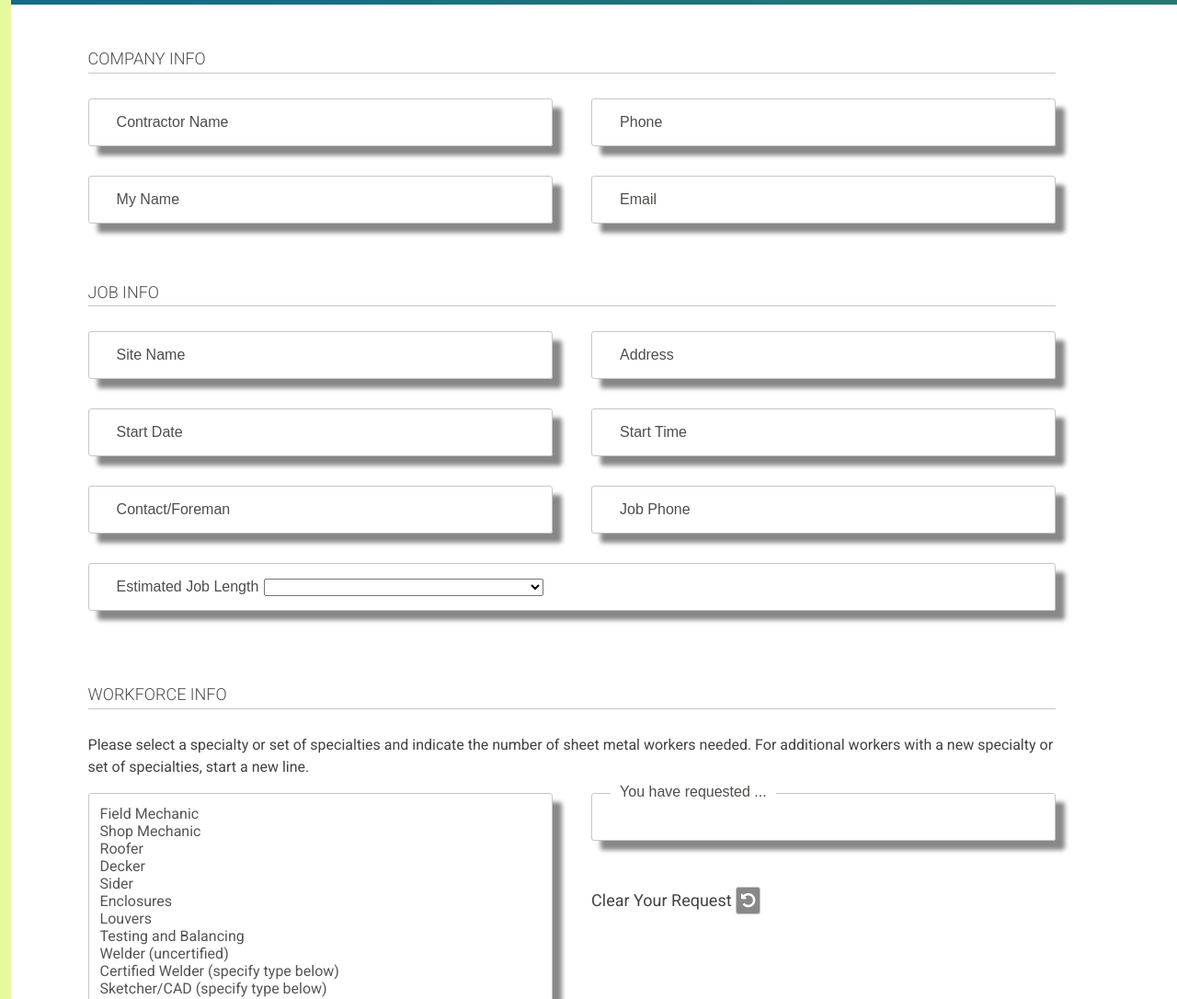
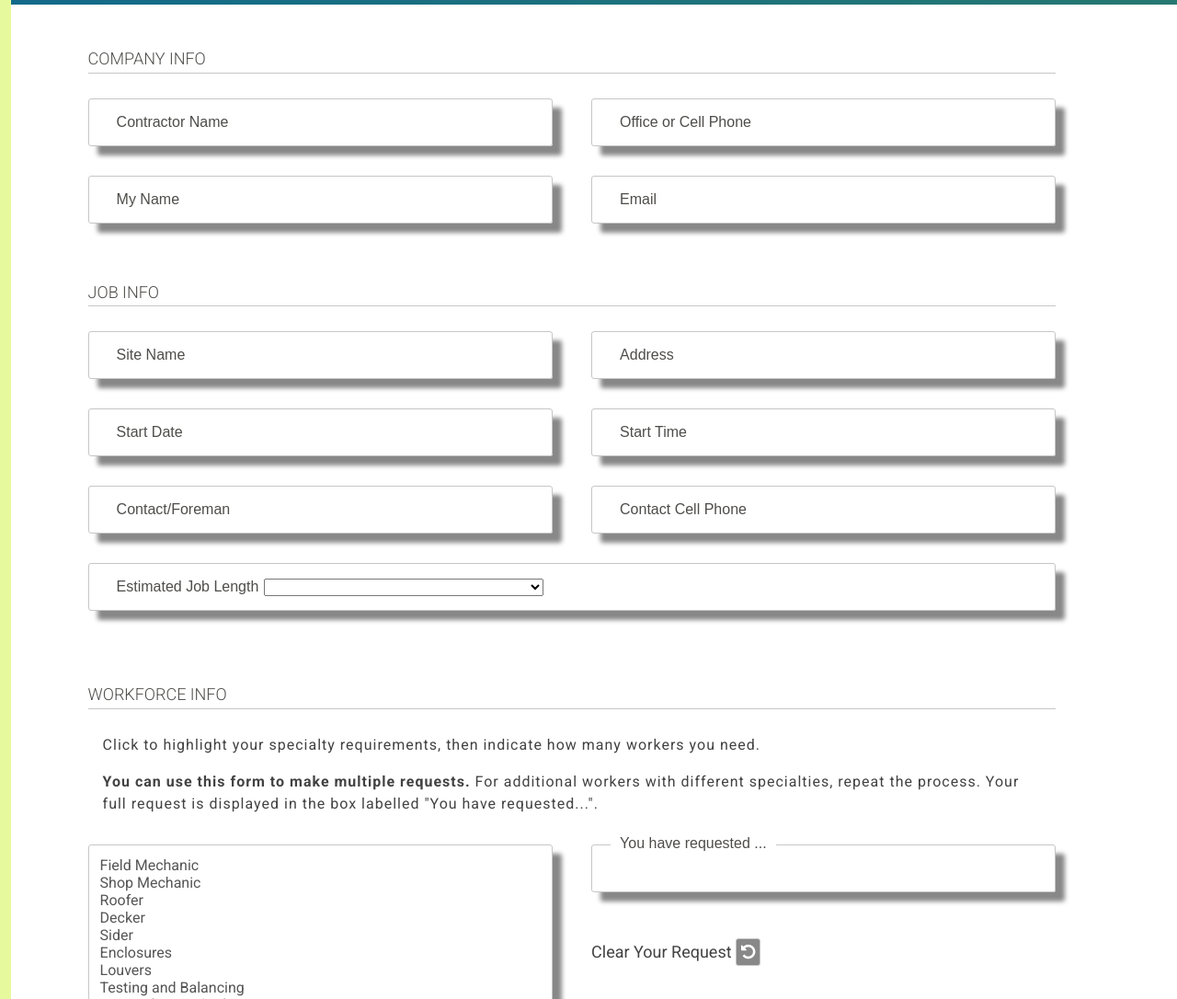
Before and after one commit to ddmcallister/work_webs, a plain HTML site: page referral_hall/index.html in a window 1280 px wide. Shown: the part 340-1426 px from the top of the page at 92% size. Drawn offline with Linux system fonts and the light colour scheme; a web font is replaced by a local one.

Commit message:
david's changes, better instructions

```diff
--- a/referral_hall/css/main.css
+++ b/referral_hall/css/main.css
@@ -201,9 +201,18 @@ label.active {
 	background-color: rgba(255,255,255,1);
 }
 
+#instr-container {
+	margin: 0 1em 2em 1em;
+	letter-spacing: 1px;
+}
+
 p {
 	color: #424242;
 	line-height: 1.5em;
+}
+
+.emph {
+	font-weight: 600;
 }
 
 #spec-container {
--- a/referral_hall/index.html
+++ b/referral_hall/index.html
@@ -36,7 +36,7 @@
 				<div class="right-col">
 					<div class="controls">
 						<input type="tel" id="phone" class="floatlabel" name="phone" tabindex = "20" required>
-						<label for="phone">Phone</label>
+						<label for="phone">Office or Cell Phone</label>
 					</div>
 					<div class="controls">
 						<input type="email" id="email" class="floatlabel" name="email" tabindex = "30">
@@ -71,7 +71,7 @@
 					</div>
 					<div class="controls">
 						<input type="tel" id="job-phone" class="floatlabel" name="job-phone" tabindex = "60" required>
-						<label for="job-phone">Job Phone</label>
+						<label for="job-phone">Contact Cell Phone</label>
 					</div>
 				</div>
 				<div class="controls">
@@ -85,7 +85,10 @@
 			</div>
 		 	<div class="form-group" id="space-correct">
 				<h2 class="heading">Workforce Info</h2>
-				<p>Please select a specialty or set of specialties and indicate the number of sheet metal workers needed. For additional workers with a new specialty or set of specialties, start a new line.
+				<div id="instr-container">
+					<p>Click to highlight your specialty requirements, then indicate how many workers you need.</p>
+					<p><span class="emph">You can use this form to make multiple requests. </span>For additional workers with different specialties, repeat the process. Your full request is displayed in the box labelled "You have requested...".</p>
+				</div>
 				<div class="left-col">
 					<div id="spec-container" tabindex = "75">
 						<div class="specialties" id="field">Field Mechanic</div>
--- a/referral_hall/js/application.js
+++ b/referral_hall/js/application.js
@@ -23,7 +23,7 @@ function main() {
 	    });
 	    var prettify = tempArray.join(", ")
 		var tempconf = document.getElementById("clicked-reqs");
-		tempconf.innerHTML="current specialties: " + prettify;
+		tempconf.innerHTML="current selection: " + prettify;
 		$('#clicked-reqs').next().show();
 	});
 
```
